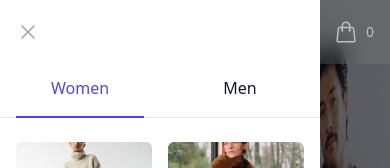
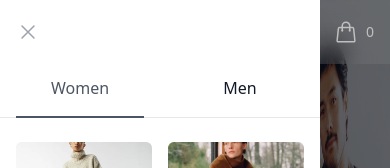
Before and after one commit to adam-andrews/LunaApparel, a Next.js app: page / in a window 390 px wide. Both pictures are taken after a click on the button "Open menu". Shown: the top 168 px of the page. Built offline with nearby package versions, Linux system fonts and the light colour scheme.

Commit message:
Added toast on adding item to bag

```diff
--- a/components/ProductOverview.js
+++ b/components/ProductOverview.js
@@ -4,6 +4,8 @@ import { RadioGroup } from '@headlessui/react';
 import { ShieldCheckIcon } from '@heroicons/react/24/outline';
 import { useDispatch } from 'react-redux';
 import { addToBag as addToBagRedux } from '@redux/shoppingbag';
+import toast, { Toaster } from 'react-hot-toast';
+
 function classNames(...classes) {
 	return classes.filter(Boolean).join(' ');
 }
@@ -11,6 +13,7 @@ function classNames(...classes) {
 // Compnent Slug used on product
 function ProductOverview({ product }) {
 	function addToBag(e) {
+		toast.success('Added to bag');
 		e.preventDefault();
 		dispatch(addToBagRedux(product));
 	}
@@ -19,6 +22,7 @@ function ProductOverview({ product }) {
 	return (
 		<div className="mx-auto max-w-2xl py-8 px-4 sm:py-12 sm:px-6 lg:grid lg:max-w-7xl lg:grid-cols-2 lg:gap-x-8 lg:px-8">
 			{/* Product details */}
+			<Toaster />
 			<div className="lg:max-w-lg lg:self-end">
 				<div className="mt-4">
 					<h1 className="text-3xl font-bold tracking-tight text-gray-900 sm:text-4xl">
--- a/components/ShopByCategory.js
+++ b/components/ShopByCategory.js
@@ -1,5 +1,6 @@
 import React from 'react';
 import { collections } from '@data/collections';
+import Link from 'next/link';
 
 function ShopByCategory() {
 	return (
@@ -20,11 +21,8 @@ function ShopByCategory() {
 
 			<div className="mt-10 space-y-12 lg:grid lg:grid-cols-3 lg:gap-x-8 lg:space-y-0">
 				{collections.map((collection) => (
-					<a
-						key={collection.name}
-						href={collection.href}
-						className="group block"
-					>
+					<Link key={collection.name} href={collection.href}>
+						<a className="group block">
 							<div
 								aria-hidden="true"
 								className="aspect-w-3 aspect-h-2 overflow-hidden rounded-lg group-hover:opacity-75 lg:aspect-w-5 lg:aspect-h-6"
@@ -42,6 +40,7 @@ function ShopByCategory() {
 								{collection.description}
 							</p>
 						</a>
+					</Link>
 				))}
 			</div>
 		</section>
--- a/components/mobileMenu.js
+++ b/components/mobileMenu.js
@@ -64,7 +64,7 @@ function MobileMenu() {
 												className={({ selected }) =>
 													classNames(
 														selected
-															? 'text-indigo-600 border-indigo-600'
+															? 'text-gray-600 border-gray-600'
 															: 'text-gray-900 border-transparent',
 														'flex-1 whitespace-nowrap border-b-2 py-4 px-1 text-base font-medium'
 													)
--- a/data/navigation.js
+++ b/data/navigation.js
@@ -18,15 +18,13 @@ export const navigation = {
 					name: 'Tshirt',
 					href: '/women/tshirts',
 					imageSrc: FemaleTshirtCover.src,
-					imageAlt:
-						'Close up of Basic Tee fall bundle with off-white, ochre, olive, and black tees.',
+					imageAlt: '',
 				},
 				{
 					name: 'Jackets',
 					href: '/women/jackets',
 					imageSrc: FemaleJacketCover.src,
-					imageAlt:
-						'Model opening tan leather long wallet with credit card pockets and cash pouch.',
+					imageAlt: '.',
 				},
 				{
 					name: 'Shoes',
@@ -39,8 +37,7 @@ export const navigation = {
 					name: 'Carry',
 					href: '/women/carry',
 					imageSrc: FemaleBagCover.src,
-					imageAlt:
-						'Model opening tan leather long wallet with credit card pockets and cash pouch.',
+					imageAlt: '',
 				},
 			],
 		},
@@ -51,28 +48,25 @@ export const navigation = {
 					name: 'Basic Tees',
 					href: '/men/tshirts',
 					imageSrc: MaleTshirtCover.src,
-					imageAlt: 'Model wearing light heather gray t-shirt.',
+					imageAlt: '',
 				},
 				{
 					name: 'Jackets',
 					href: '/men/jackets',
 					imageSrc: MaleJacketCover.src,
-					imageAlt:
-						'Model opening tan leather long wallet with credit card pockets and cash pouch.',
+					imageAlt: '',
 				},
 				{
 					name: 'Shoes',
 					href: '/men/shoes',
 					imageSrc: MaleShoesCover.src,
-					imageAlt:
-						'Grey 6-panel baseball hat with black brim, black mountain graphic on front, and light heather gray body.',
+					imageAlt: '',
 				},
 				{
 					name: 'Carry',
 					href: '/men/carry',
 					imageSrc: MaleBackpackCover.src,
-					imageAlt:
-						'Model putting folded cash into slim card holder olive leather wallet with hand stitching.',
+					imageAlt: '',
 				},
 			],
 		},
--- a/package.json
+++ b/package.json
@@ -16,6 +16,7 @@
     "next": "12.3.1",
     "react": "18.2.0",
     "react-dom": "18.2.0",
+    "react-hot-toast": "^2.4.0",
     "react-redux": "^8.0.4",
     "redux": "^4.2.0",
     "redux-persist": "^6.0.0",
--- a/pages/index.js
+++ b/pages/index.js
@@ -5,6 +5,7 @@ import MobileMenu from '@components/MobileMenu';
 import ShopByCategory from '@components/ShopByCategory';
 import Footer from '@components/Footer';
 import Image from 'next/image';
+import Link from 'next/link';
 function Home() {
 	return (
 		<div className="bg-white">
@@ -31,12 +32,11 @@ function Home() {
 						options from our summer small-batch release while they're still in
 						stock.
 					</p>
-					<a
-						href="#"
-						className="mt-8 inline-block rounded-md border border-transparent bg-white py-3 px-8 text-base font-medium text-gray-900 hover:bg-gray-100"
-					>
-						Shop New Arrivals
-					</a>
+					<Link href="/newarrivals">
+						<a className="mt-8 inline-block rounded-md border border-transparent bg-white py-3 px-8 text-base font-medium text-gray-900 hover:bg-gray-100">
+							Shop New Arrivals
+						</a>
+					</Link>
 				</div>
 			</div>
 			<ShopByCategory />
--- a/pages/newarrival.js
+++ b/pages/newarrival.js
@@ -8,7 +8,7 @@ function classNames(...classes) {
 
 export default function Newarrivals() {
 	return (
-		<div className="bg-gray-50">
+		<div>
 			<LogoCenter />
 			<main>
 				<div className="mx-auto max-w-3xl px-4 sm:px-6 lg:max-w-7xl lg:px-8">
```
Also changed, not shown: 1 other file (tests, documents, lock files or other folders). Lines whose indentation alone changed are shown as unchanged.
